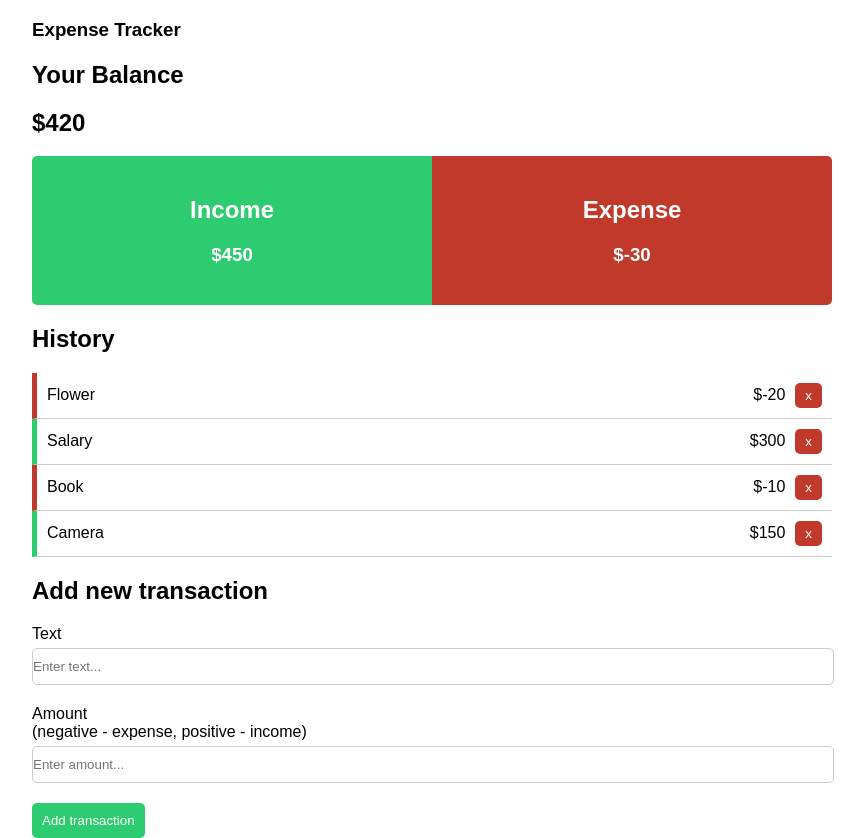
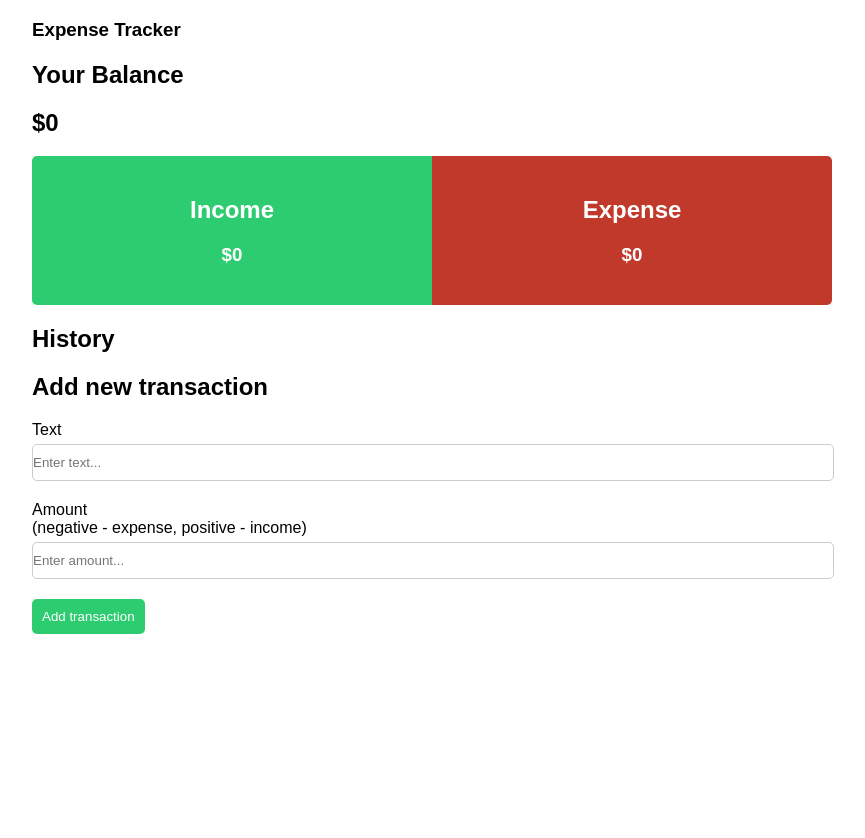
Before and after one commit to nazimbo/expense-tracker-vue, a Vue app: page / in a window 1280 px wide. Shown: the whole page, without its empty margins (208-1073 px from the left). After the commit the page ends 800 px from the top, so only its background shows below. Built offline with nearby package versions, Linux system fonts and the light colour scheme.

Commit message:
Add local storage functionality to store transactions

```diff
--- a/src/App.vue
+++ b/src/App.vue
@@ -4,18 +4,21 @@
 import TransactionHistory from "./components/TransactionHistory.vue";
 import AddTransaction from "./components/AddTransaction.vue";
 
-import { ref, computed } from "vue";
+import { ref, computed, onMounted } from "vue";
 
 import { useToast } from "vue-toastification";
 
 const toast = useToast();
 
-const transactions = ref([
-  { id: 1, text: "Flower", amount: -20 },
-  { id: 2, text: "Salary", amount: 300 },
-  { id: 3, text: "Book", amount: -10 },
-  { id: 4, text: "Camera", amount: 150 },
-]);
+const transactions = ref([]);
+
+onMounted(() => {
+  transactions.value = JSON.parse(localStorage.getItem("transactions")) || [];
+});
+
+const saveToLocalStorage = () => {
+  localStorage.setItem("transactions", JSON.stringify(transactions.value));
+};
 
 const total = computed(() => {
   return transactions.value.reduce((acc, item) => (acc += item.amount), 0);
@@ -37,12 +40,14 @@
   };
 
   transactions.value.push(newTransaction);
+  saveToLocalStorage();
 
   toast.success("Transaction added successfully");
 };
 
 const handleDeleteTransaction = (id) => {
   transactions.value = transactions.value.filter((transaction) => transaction.id !== id);
+  saveToLocalStorage();
   toast.success("Transaction deleted successfully");
 };
 </script>
@@ -56,5 +61,3 @@
     <AddTransaction @add-transaction="handleAddTransaction" />
   </div>
 </template>
-
-<style scoped></style>
```
